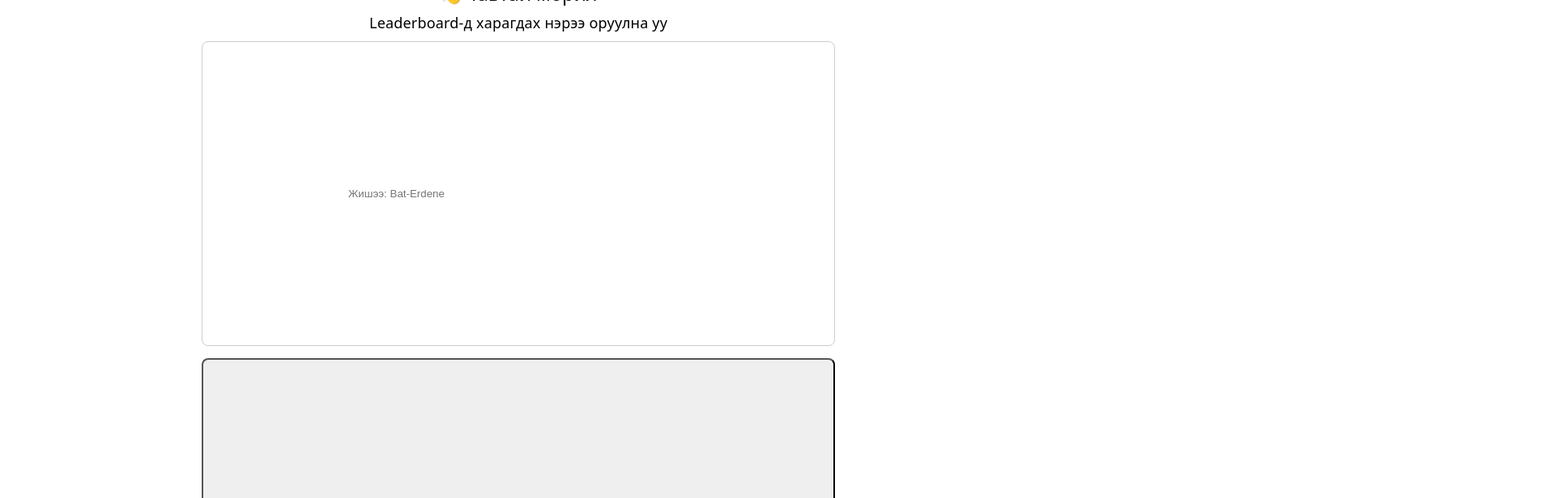
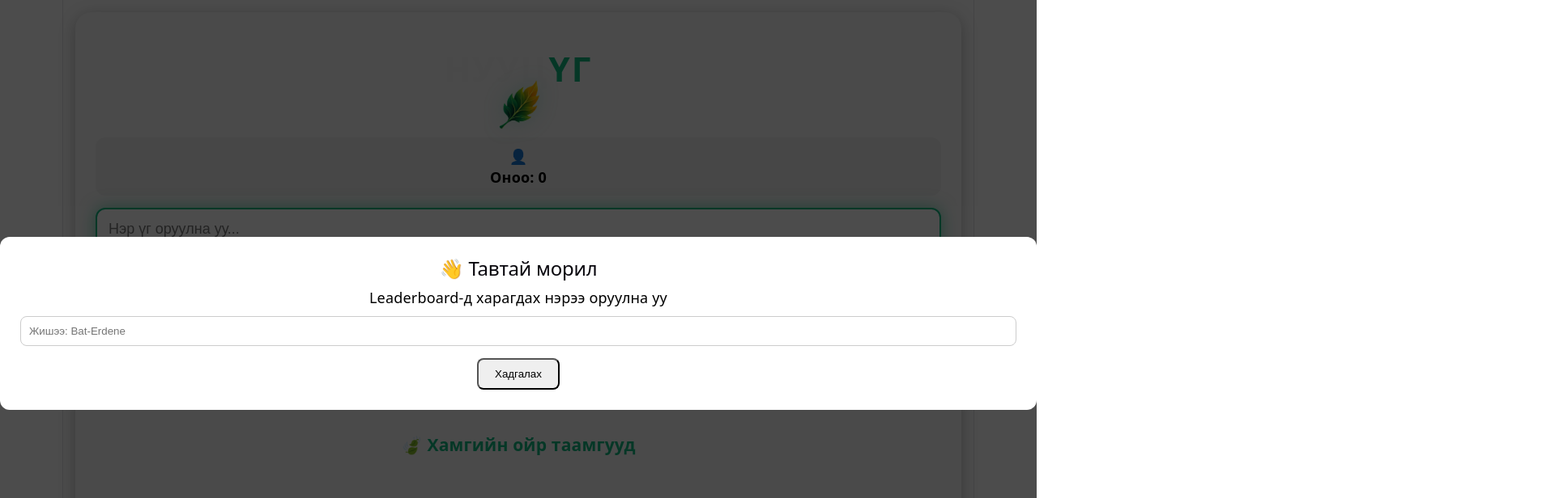
Before and after one commit to anrshiki/nuutsug-game, a React app: page / in a window 1280 px wide. Shown: the top 616 px of the page at 81% size, 1920 px wide, since content can reach past the window. Built offline with nearby package versions, Linux system fonts and the light colour scheme; no server answers; the database is empty; the HTML template or start-up script is replaced by a standard one.

Commit message:
UI fixin

```diff
--- a/src/App.jsx
+++ b/src/App.jsx
@@ -232,7 +232,7 @@ const saveUsername = async () => {
 
   return (
     <div style={{
-      padding: "15rem",
+      padding: "15px",
       minHeight: "100vh",
       backgroundColor: darkMode ? "#090909" : "#ffffff",
       color: darkMode ? "#ffffff" : "#000000",
@@ -256,7 +256,7 @@ const saveUsername = async () => {
       style={{
         background: darkMode ? "#222" : "#fff",
         color: darkMode ? "#fff" : "#000",
-        padding: "25rem",
+        padding: "25px",
         borderRadius: "12px",
         width: "320%",
         textAlign: "center",
@@ -272,7 +272,7 @@ const saveUsername = async () => {
         placeholder="Жишээ: Bat-Erdene"
         style={{
           width: "100%",
-          padding: "10rem",
+          padding: "10px",
           marginTop: "10px",
           borderRadius: "8px",
           border: "1px solid #ccc",
@@ -284,7 +284,7 @@ const saveUsername = async () => {
         onClick={saveUsername}
         style={{
           marginTop: "15px",
-          padding: "10rem 20rem",
+          padding: "10px 20px",
           borderRadius: "8px",
           cursor: "pointer",
         }}
@@ -300,7 +300,7 @@ const saveUsername = async () => {
         width: "100%",
         boxSizing: "border-box",
         margin: "0 auto",
-        padding: "25rem",
+        padding: "25px",
         borderRadius: "20px",
         backgroundColor: darkMode ? "#121212" : "#f8f8f8",
         boxShadow: "0 4px 20px rgba(0,0,0,0.25)",
@@ -333,8 +333,8 @@ style={{
   src="leaf-logo.png"
   alt="NUUTS UG"
   style={{
-    width: "62%",
-    height: "62vh",
+    width: "62px",
+    height: "62px",
     objectFit: "contain",
     filter: "drop-shadow( 0 0 12px rgba(16,185,129,0.25))",
   }}
@@ -352,7 +352,7 @@ style={{
     background: darkMode ? "#181818" : "#eee",
     border: darkMode ? "1px solid #232323" : "none",
     marginBottom: "15px",
-    fontSize: "18rem",
+    fontSize: "18px",
     fontWeight: "bold",
   }}
 >
@@ -366,8 +366,8 @@ style={{
           onBlur={() => setInputFocused(false)}
           style={{
             width: "100%",
-            padding: "14vh",
-            fontSize: "18rem",
+            padding: "14px",
+            fontSize: "18px",
             borderRadius: "12px",
             backgroundColor: darkMode ? "#333" : "#fff",
             color: darkMode ? "#fff" : "#000",
@@ -385,8 +385,8 @@ style={{
 
       <div
       style={{
-        marginTop: "15vh",
-        padding: "12rem",
+        marginTop: "15px",
+        padding: "12px",
         borderRadius: "12px",
         background: darkMode ? "#181818" : "#f3f4f6",
         border: darkMode ? "1px solid #232323" : "1px solid #ddd",
@@ -403,7 +403,7 @@ style={{
         <p style={{
           textAlign: "center",
           fontWeight: "bold",
-          fontSize: "18rem",
+          fontSize: "18px",
           margin: "15vh",
         }}>{result}</p>
 
@@ -412,7 +412,7 @@ style={{
   style={{
     marginTop: "15vh",
     marginBottom: "15vh",
-    padding: "12rem",
+    padding: "12rpx",
     borderRadius: "12px",
     background: "#10B98122",
     border: "1PX SOLID #10b981",
@@ -432,7 +432,7 @@ style={{
               <div style={{
                 display: "flex",
                 justifyContent: "space-between",
-                marginBottom: "4vh",
+                marginBottom: "4px",
                 fontWeight: "bold",
               }}>
                 <span>{item.word}</span>
@@ -466,24 +466,24 @@ style={{
         </ul>
           <div style={{
             textAlign: "center",
-            padding: "12rem",
+            padding: "12px",
             borderRadius: "12px",
             background: darkMode ? "#181818" : "#eee",
             border: darkMode ? "1px solid #232323" : "none",
             marginTop: "15px",
             fontWeight: "bold",
-            fontSize: "18rem",
+            fontSize: "18px",
           }}>
             <div>Дараагийн үг гарах хүртэл</div>
             <div style={{ fontSize: "22rem", fontWeight: "bold", marginTop: "5rem" }}>{timeLeft}</div>
           </div>
         <div style={{ display: "flex", gap: "10px", marginTop: "20rem", justifyContent: "center" }}>
-          <button onClick={() => setDarkMode(!darkMode)} style={{ padding: "10rem 15rem", borderRadius: "8px", cursor: "pointer" }}>
+          <button onClick={() => setDarkMode(!darkMode)} style={{ padding: "10px 15px", borderRadius: "8px", cursor: "pointer" }}>
             {darkMode ? "☀️" : "🌙"}
           </button>
 
           {isSolved && (
-            <button onClick={handleShare} style={{ padding: "10rem 15rem", borderRadius: "8px", cursor: "pointer" }}>
+            <button onClick={handleShare} style={{ padding: "10px 15px", borderRadius: "8px", cursor: "pointer" }}>
               📤
             </button>
           )}
@@ -491,14 +491,14 @@ style={{
           <button
           onClick={() => setShowLeaderboard(true)}
           style={{
-            padding: "10rem 15rem",
+            padding: "10px 15px",
              borderRadius: "8px",
              cursor: "pointer"
              }}
              > 🏆 </button>
 
 
-          <button onClick={() => setShowStats(true)} style={{ padding: "10rem 15rem", borderRadius: "8px", cursor: "pointer" }}>
+          <button onClick={() => setShowStats(true)} style={{ padding: "10px 15px", borderRadius: "8px", cursor: "pointer" }}>
             📊
           </button>
 
@@ -525,7 +525,7 @@ style={{
                 padding: "25px",
                 borderRadius: "12px",
                 minWidth: "300%",
-                maxHeight: "80vh",
+                maxHeight: "80px",
                 overflowY: "auto",
                 position: "relative",
               }}
@@ -537,7 +537,7 @@ style={{
                   style={{
                     display: "flex",
                     justifyContent: "space-between",
-                    padding: "8rem 0",
+                    padding: "8px 0",
                     borderBottom: "1px solid #444"
                   }}
                   >
@@ -563,7 +563,7 @@ style={{
                       border: "none",
                       background: "transparent",
                       color: darkMode ? "white" : "black",
-                      fontSize: "20rem",
+                      fontSize: "20px",
                       cursor: "pointer",
                     }}
                     > X </button>
@@ -579,7 +579,7 @@ style={{
           }}>
             <div onClick={(e) => e.stopPropagation()} style={{
               background: darkMode ? "#222" : "#fff", color: darkMode ? "#fff" : "#000",
-              padding: "25rem", borderRadius: "12px", minWidth: "300%", position: "relative",
+              padding: "25px", borderRadius: "12px", minWidth: "300%", position: "relative",
             }}>
               <h2 style={{ textAlign: "center", marginBottom: "15px" }}>Статистик</h2>
               <div style={{ display: "grid", gridTemplateColumns: "repeat(2, 1fr)", gap: "15px", textAlign: "center" }}>
@@ -592,7 +592,7 @@ style={{
 
               <button onClick={() => setShowStats(false)} style={{
                 position: "absolute", top: "10px", right: "10px", border: "none",
-                background: "transparent", color: darkMode ? "white" : "black", fontSize: "20rem", cursor: "pointer",
+                background: "transparent", color: darkMode ? "white" : "black", fontSize: "20px", cursor: "pointer",
               }}>X</button>
 
            </div>
```
